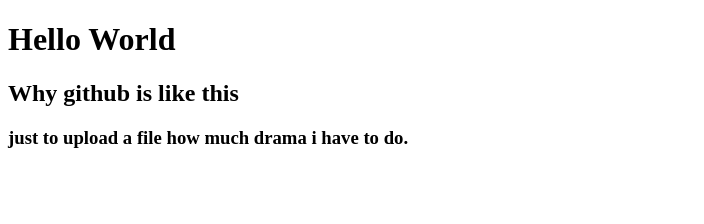
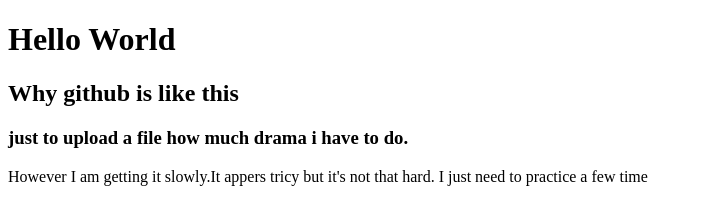
Before and after one commit to jasheya/my-first-repo, a plain HTML site: page index.html in a window 1280 px wide. Shown: the whole page, without its empty margins (0-704 px from the left). Drawn offline with Linux system fonts and the light colour scheme.

Commit message:
add paragraph

```diff
--- a/index.html
+++ b/index.html
@@ -10,5 +10,6 @@
    <h1>Hello World</h1>
    <h2>Why github is like this</h2>
    <h3>just to upload a file how much drama i have to do.</h3>
+   <p>However I am getting it slowly.It appers tricy but it's not that hard. I just need to practice a few time </p>
 </body>
 </html>
```
